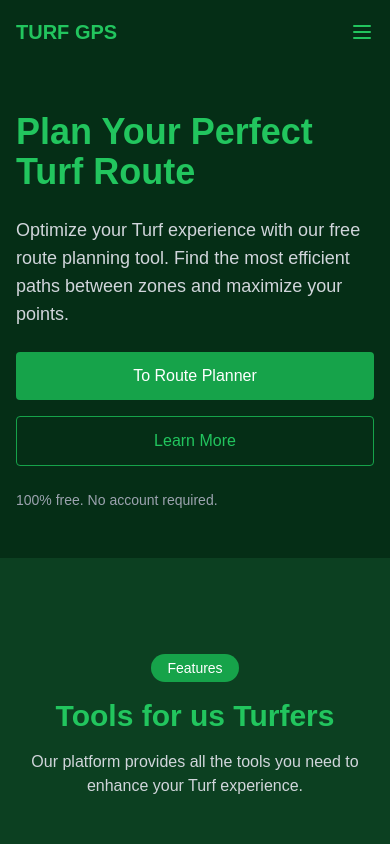
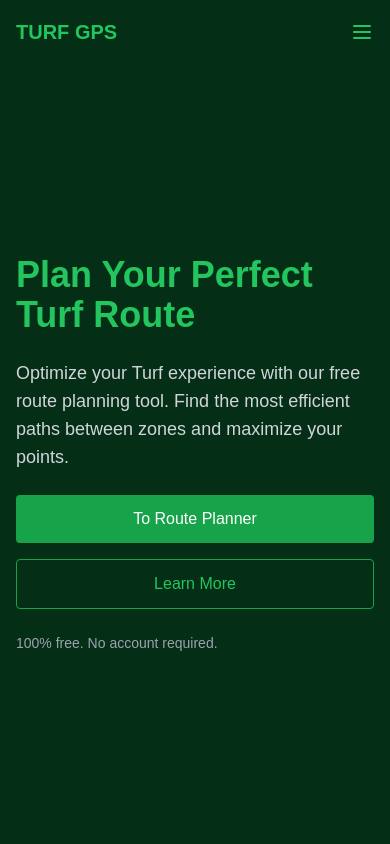
Before and after one commit to Caisesiume/TurfGPS, a Next.js app: page /en in a window 390 px wide. Shown: the top 844 px of the page. Built offline with nearby package versions, Linux system fonts and the light colour scheme.

Commit message:
landing section taller

```diff
--- a/app/[locale]/page.tsx
+++ b/app/[locale]/page.tsx
@@ -88,8 +88,8 @@ export default function LandingPage() {
 
 			<main className='pt-16'>
 				{/* Hero Section */}
-				<section className='py-12 md:py-24'>
-					<div className='max-w-7xl mx-auto px-4 grid lg:grid-cols-2 gap-12'>
+				<section className='py-24 md:py-24' style={{ height: 'calc(100vh - 4rem)', justifySelf: 'center', alignContent: 'center' }}>
+					<div className='max-w-7xl mx-auto px-4 grid lg:grid-cols-2 gap-12 items-center flex-grow self-center'>
 						<div className='space-y-6'>
 							<h1 className='text-4xl md:text-5xl font-bold text-green-500'>
 								{t('hero.title')}
@@ -183,7 +183,7 @@ export default function LandingPage() {
 							<div className='flex items-center justify-center'>
 								<Image
 									src='/placeholder.svg?height=550&width=550'
-									alt='About TurfTools'
+									alt='About TurfGPS'
 									width={550}
 									height={550}
 									className='rounded-lg object-cover border border-green-800'
@@ -213,7 +213,7 @@ export default function LandingPage() {
 										<ArrowRight className='ml-1 h-4 w-4' />
 									</Link>
 									<Link
-										href='https://github.com/yourusername/turftools'
+										href='https://github.com/Caisesiume/TurfGPS'
 										target='_blank'
 										rel='noopener noreferrer'
 										className='inline-flex h-10 items-center justify-center rounded-md border border-green-700 bg-transparent px-4 py-2 text-sm font-medium text-green-500 shadow transition-colors hover:bg-green-900 focus-visible:outline-none focus-visible:ring-2 focus-visible:ring-green-500'
@@ -297,7 +297,7 @@ export default function LandingPage() {
 							<div className='flex items-center gap-2'>
 								<Image
 									src='/placeholder.svg?height=32&width=32'
-									alt='TurfTools Logo'
+									alt='TurfGPS Logo'
 									width={32}
 									height={32}
 									className='rounded bg-green-700'
@@ -307,7 +307,7 @@ export default function LandingPage() {
 							<p className='text-sm text-gray-400'>{t('footer.description')}</p>
 							<div className='flex gap-4'>
 								<Link
-									href='https://github.com/yourusername/turftools'
+									href='https://github.com/caisesiume/turfgps'
 									className='text-gray-400 hover:text-green-500'
 								>
 									<Github className='h-5 w-5' />
@@ -362,7 +362,7 @@ export default function LandingPage() {
 									</li>
 									<li>
 										<Link
-											href='https://github.com/yourusername/turftools'
+											href='https://github.com/yourusername/TurfGPS'
 											className='text-gray-400 hover:text-green-500'
 										>
 											{t('footer.github')}
```
